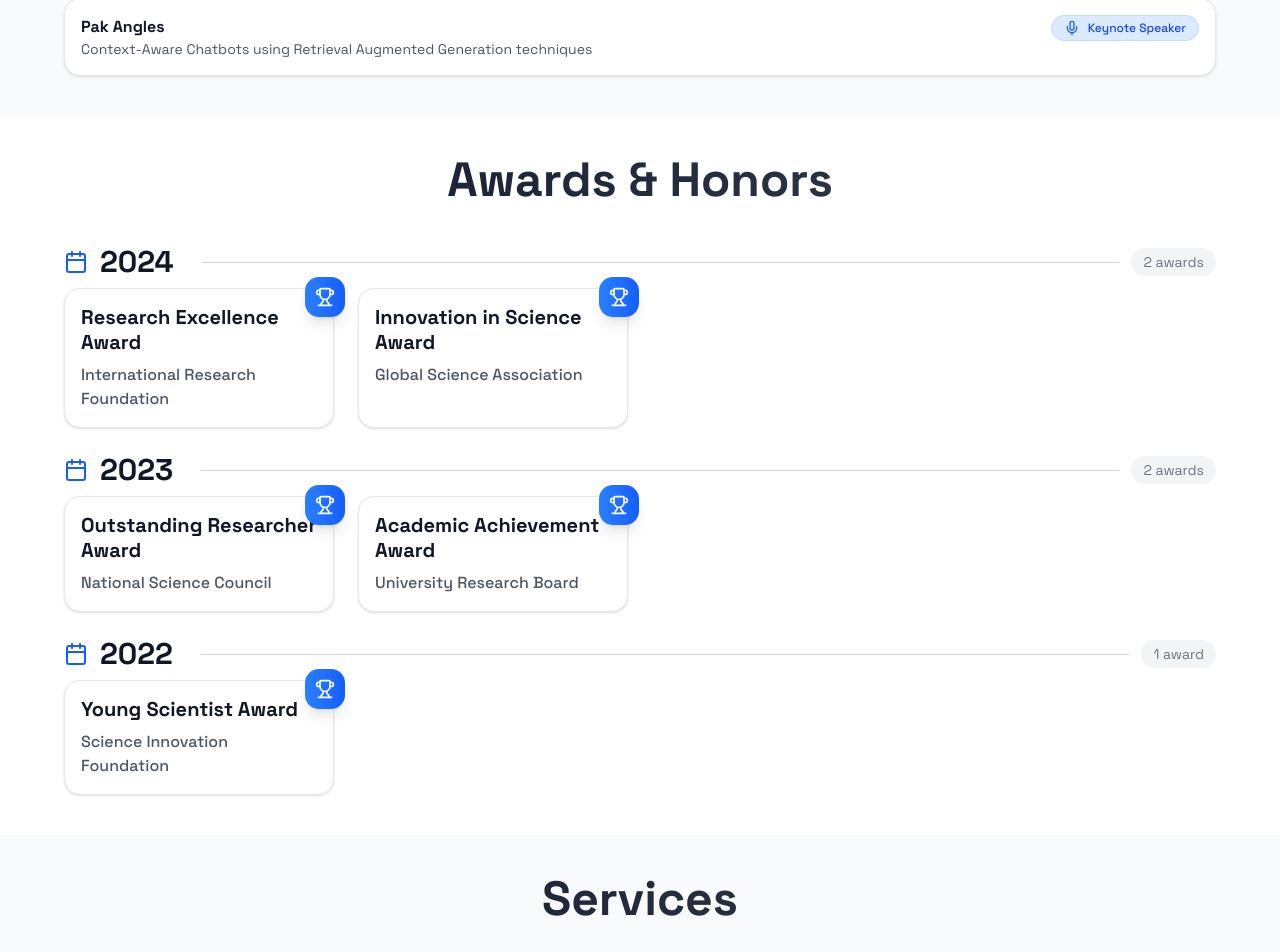
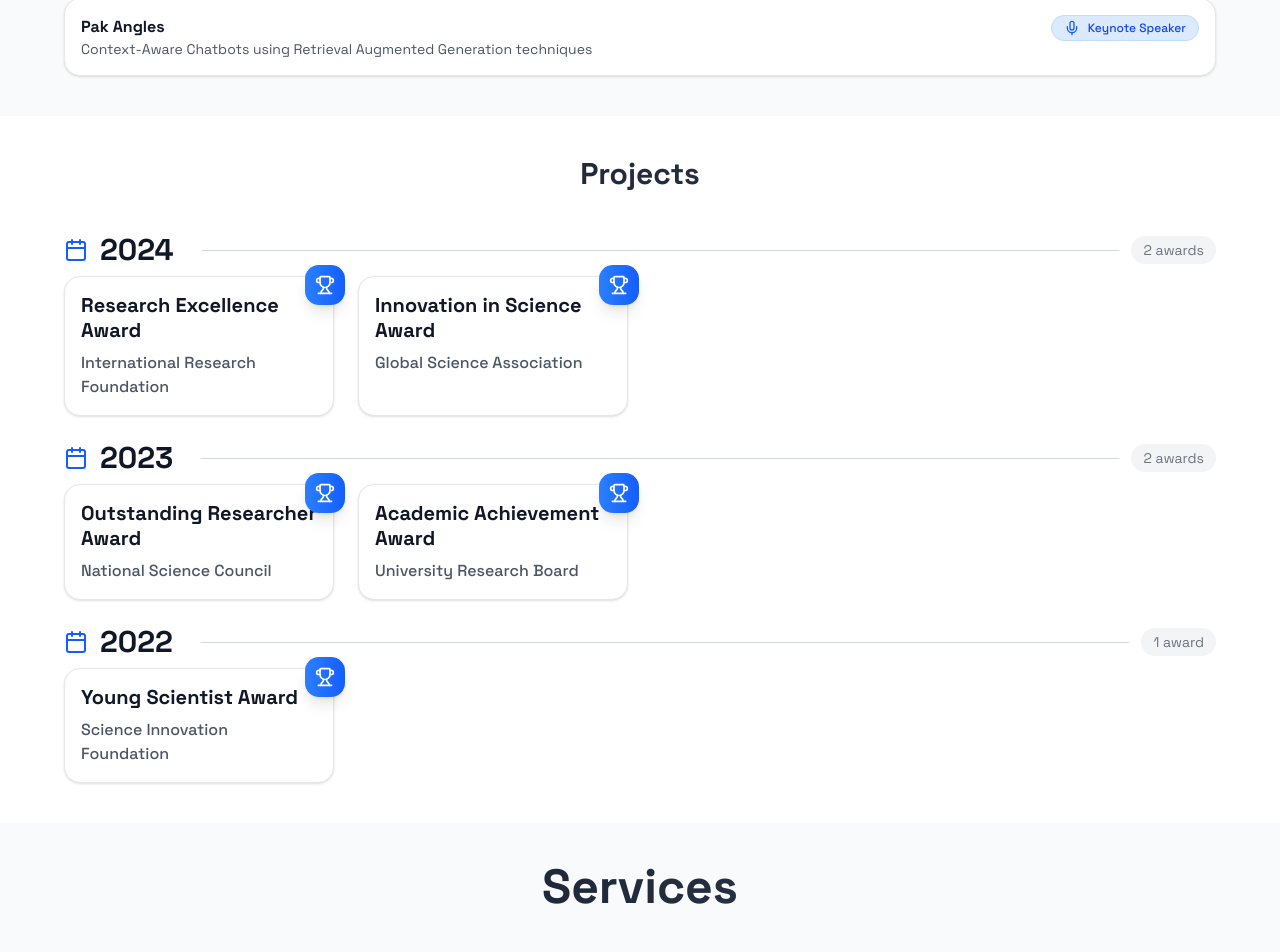
Before and after one commit to MahaZainab/MahaZainab.github.io, a React (Vite) app: page / in a window 1280 px wide. Shown: the part 3209-4161 px from the top of the page. Built offline with nearby package versions, Linux system fonts and the light colour scheme.

Commit message:
Auto commit on save

```diff
--- a/src/components/awards.tsx
+++ b/src/components/awards.tsx
@@ -39,8 +39,8 @@ export default function AwardsSection() {
     <section id="awards" className="py-10 bg-white">
       <div className="max-w-6xl mx-auto px-6 xl:px-0">
         <div className="text-left xl:text-center mb-10">
-          <h2 className="text-5xl font-bold mb-4 bg-linear-to-r from-gray-900 to-gray-700 bg-clip-text text-transparent">
-            Awards & Honors
+          <h2 className="text-3xl font-bold mb-4 bg-linear-to-r from-gray-900 to-gray-700 bg-clip-text text-transparent">
+            Projects
           </h2>
         </div>
         <div className="space-y-6">
```
